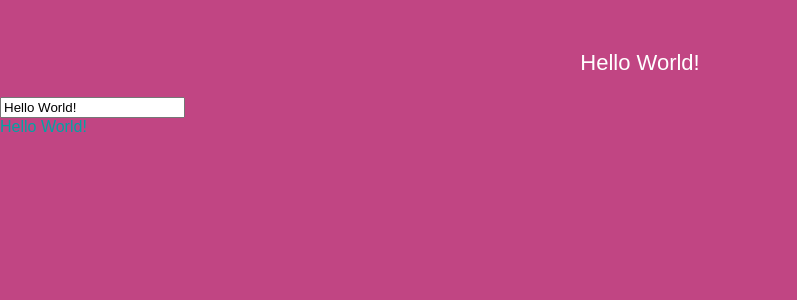
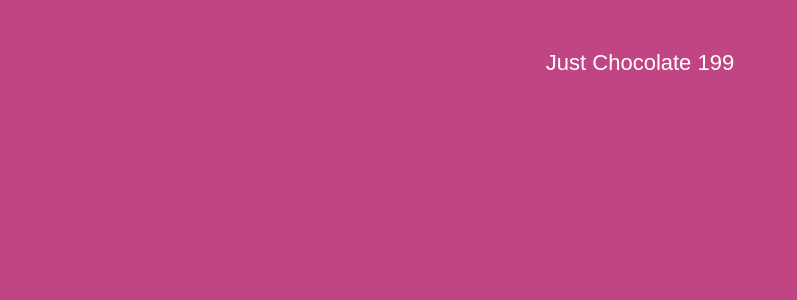
Before and after one commit to josgar14/angular-basics-seed, an Angular app: page / in a window 1280 px wide. Shown: the top 300 px of the page, without its empty margins (0-797 px from the left). Built offline with nearby package versions, Linux system fonts and the light colour scheme; a web font is replaced by a local one.

Commit message:
Changes to be committed: 	new file:   src/app/admin/admin.module.ts 	new file:   src/app/admin/containers/donut-list/donut-list.component.ts 	modified:   src/app/app.component.ts 	modified:   src/app/app.module.ts

```diff
--- /dev/null
+++ b/src/app/admin/containers/donut-list/donut-list.component.ts
@@ -0,0 +1,47 @@
+import { Component } from '@angular/core';
+
+@Component({
+  selector: 'app-donut-list',
+  template: `
+    <div>
+      <div>
+        {{donut.name}}
+        {{donut.price}}
+      </div>
+    </div>
+  `,
+  styles: [
+  ]
+})
+export class DonutListComponent {
+  donut!: any;
+  donuts!: any[];
+
+  ngOnInit(): void {
+
+    this.donuts = [
+      {
+        id: '5545',
+        name: 'Just Chocolate',
+        icon: 'just-chocolate',
+        price: 199,
+        description: 'For the pure chocoholic'
+      },
+      {
+        id: '23333',
+        name: 'Glazed Fudge',
+        icon: 'glazed-fudge',
+        price: 129,
+        description: 'Sticky perfection'
+      },
+      {
+        id: '1234',
+        name: 'Caramel Swirl',
+        icon: 'caramel-swirl',
+        price: 139,
+        description: 'Chocolate drizzled with caramel'
+      }
+    ];
+    this.donut = this.donuts[0];
+  }
+}
--- a/src/app/app.component.ts
+++ b/src/app/app.component.ts
@@ -2,10 +2,9 @@ import { Component, OnInit } from '@angular/core';
 
 @Component({
   selector: 'app-root',
-  template: ` <div class="app">{{message.length ? message : 'Nothing here...'}}</div>
-  <h1 (click)="handleClick($event)" >{{ newMessage }}</h1>
-  <input [value]="message" (input)="newMessage = messageInput.value" #messageInput>
-  <p>{{ messageInput.value }}</p>
+  template: ` <div class="app">
+    <app-donut-list></app-donut-list>
+  </div>
   `,
   styles: [
     `
--- a/src/app/app.module.ts
+++ b/src/app/app.module.ts
@@ -2,10 +2,11 @@ import { NgModule } from '@angular/core';
 import { BrowserModule } from '@angular/platform-browser';
 
 import { AppComponent } from './app.component';
+import { AdminModule } from './admin/admin.module';
 
 @NgModule({
   declarations: [AppComponent],
-  imports: [BrowserModule],
+  imports: [BrowserModule, AdminModule],
   bootstrap: [AppComponent],
 })
 export class AppModule {}
```
Also changed, not shown: src/app/admin/admin.module.ts (added, +16 -0 lines).
